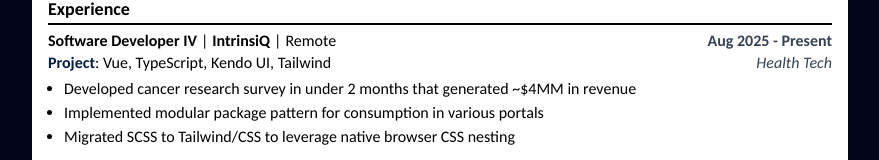
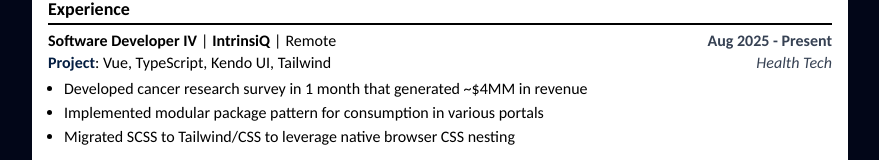
Before and after one commit to incutonez/jefharkay, a Vue app: page /#/ in a window 1280 px wide. Shown: the part 395-555 px from the top of the page, without its empty margins (200-1079 px from the left). Built offline with nearby package versions, Linux system fonts and the light colour scheme.

Commit message:
fix: Changing the timeframe, as it was closer to 1 month (#52)

```diff
--- a/src/components/SectionExperience.vue
+++ b/src/components/SectionExperience.vue
@@ -3,7 +3,7 @@ import BaseLink from "@/components/BaseLink.vue";
 import SectionJobDescription from "@/components/SectionJobDescription.vue";
 import { ExperienceRoute } from "@/router.ts";
 
-const IntrinsiQTasks = ["Developed cancer research survey in under 2 months that generated ~$4MM in revenue", "Implemented modular package pattern for consumption in various portals", "Migrated SCSS to Tailwind/CSS to leverage native browser CSS nesting"];
+const IntrinsiQTasks = ["Developed cancer research survey in 1 month that generated ~$4MM in revenue", "Implemented modular package pattern for consumption in various portals", "Migrated SCSS to Tailwind/CSS to leverage native browser CSS nesting"];
 const QADTasks = [
 	"Boosted customer efficiency by adding multi-upload for entity management",
 	"Increased developer velocity by designing reusable page layouts, inputs, and data tables",
```
